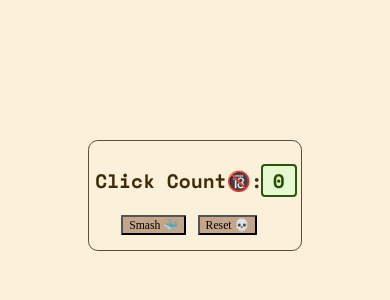
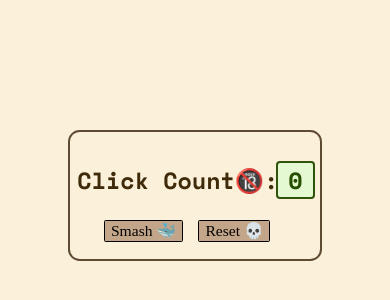
Before and after one commit to mithil404/mithil404.github.io, a plain HTML site: page DumbClicker.html in a window 390 px wide. Shown: the part 194-494 px from the top of the page. Drawn offline with nearby package versions, Linux system fonts and the light colour scheme.

Commit message:
css for phone

```diff
--- a/DumbClicker.html
+++ b/DumbClicker.html
@@ -2,7 +2,7 @@
 <html>
     <style>
         body {
-        font-size: 5vw;
+        font-size: 6vw;
         height: 90%;
         width: 90%;
         margin-left: 5%;
@@ -15,14 +15,20 @@
 }
 button{
     font-family: "Bahnschrift";
-    font-size: 3vw;
+    border-width: 1px;
+    border-style: solid;
+    font-size: 4vw;
     background-color: #70391467;
     border-radius: 0.1em;
     margin-bottom: 10px;
     transition: all 0.5s linear;
+    cursor: pointer;
 }
 button:hover{
     transition:ease 0.05s;
+    /* background-color: #709e6a7c; */
+}
+button:active{
     background-color: #e4f8d2;
 }
 .main{
@@ -59,7 +65,6 @@ button:hover{
             <p style="float: left;">Click Count🔞:</p>
             <p style="float: left; outline-style: solid;  outline-width: 2px; width: fit-content; padding-left: 10px; padding-right: 10px; outline-color: #2d540a; border-radius: 2px; background-color: #e4f8d2; color:rgb(39, 78, 0);" id="smthg">0</p>
         </div>
-        <!-- <br><br><br> -->
         <div style="display:flex; align-items: center; justify-content: center; clear: both;">
             <button style="margin-right: 1em;" onclick="inc()">Smash 🐳</button>
             <button style="margin-right: 1em;" onclick="reset()">Reset 💀</button>
```
